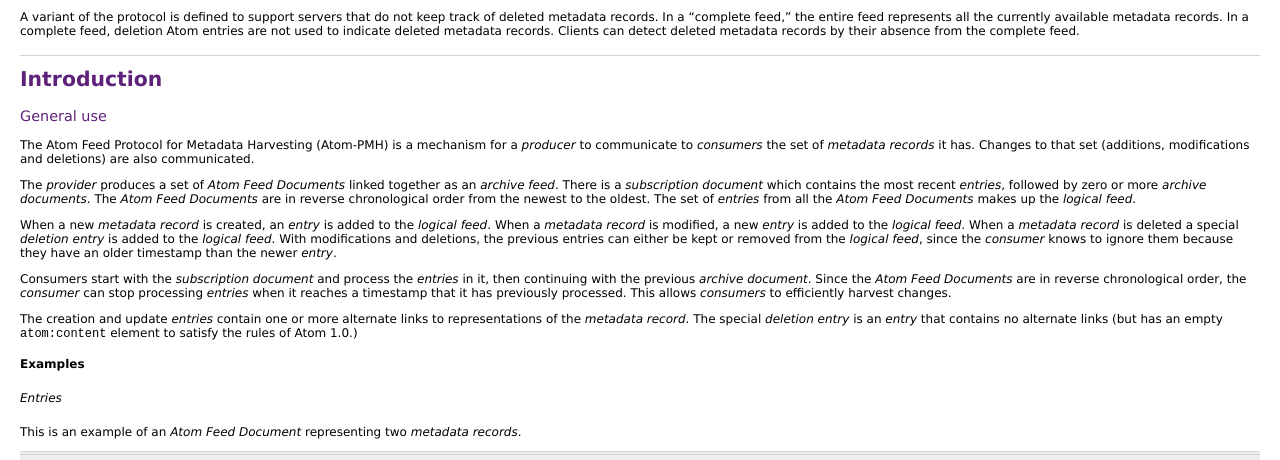
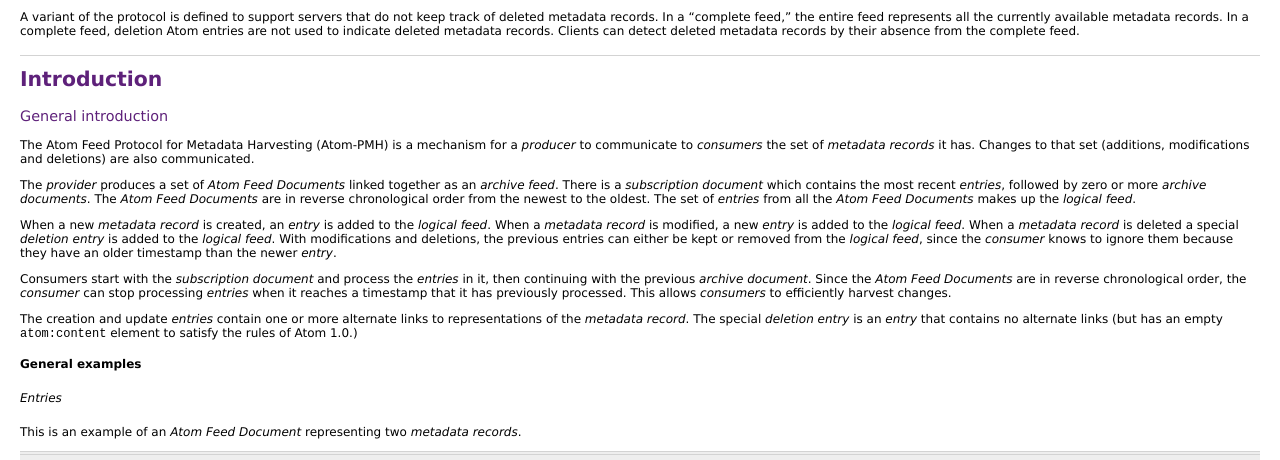
Before and after one commit to uq-eresearch-spec/atom-pmh, a Jekyll site: the page built from _posts/2012-11-23-atom-pmh.md, in a window 1280 px wide and 900 px high, scrolled down 429 px. Shown: the part 152-612 px from the top of the window. Built offline with Jekyll 4.4.1, drawn with Linux system fonts in a browser that asks for light colours; some of the changed text lies outside the part shown.

Commit message:
Making headings unique so generated IDs in HTML is unique.

```diff
--- a/_posts/2012-11-23-atom-pmh.md
+++ b/_posts/2012-11-23-atom-pmh.md
@@ -68,7 +68,7 @@ by their absence from the complete feed.
 Introduction
 ------------
 
-### General use
+### General introduction
 
 The Atom Feed Protocol for Metadata Harvesting (Atom-PMH) is a
 mechanism for a _producer_ to communicate to _consumers_ the set of
@@ -102,7 +102,7 @@ to representations of the _metadata record_. The special _deletion
 entry_ is an _entry_ that contains no alternate links (but has an
 empty `atom:content` element to satisfy the rules of Atom 1.0.)
 
-#### Examples
+#### General examples
 
 ##### Entries
 
@@ -219,7 +219,7 @@ have a prev-archive link.
       ...
 	</feed>
 
-### Complete feeds
+### Complete feeds introduction
 
 An alternative method for representing deletions can be used by
 _providers_ that do not track deleted _metadata records_. All
```
Also changed, not shown: other parts of _posts/2012-11-23-atom-pmh.md (+3 -3 lines).
